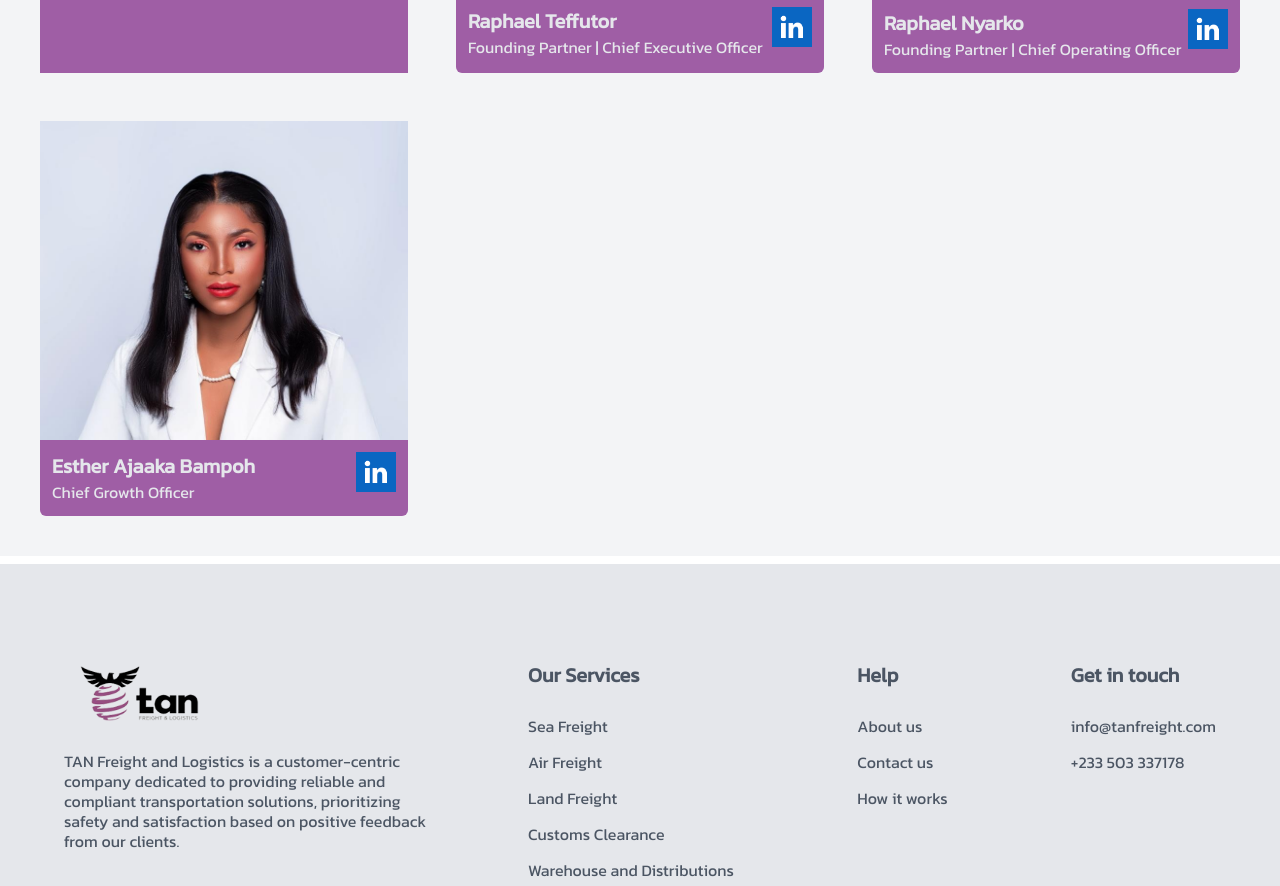
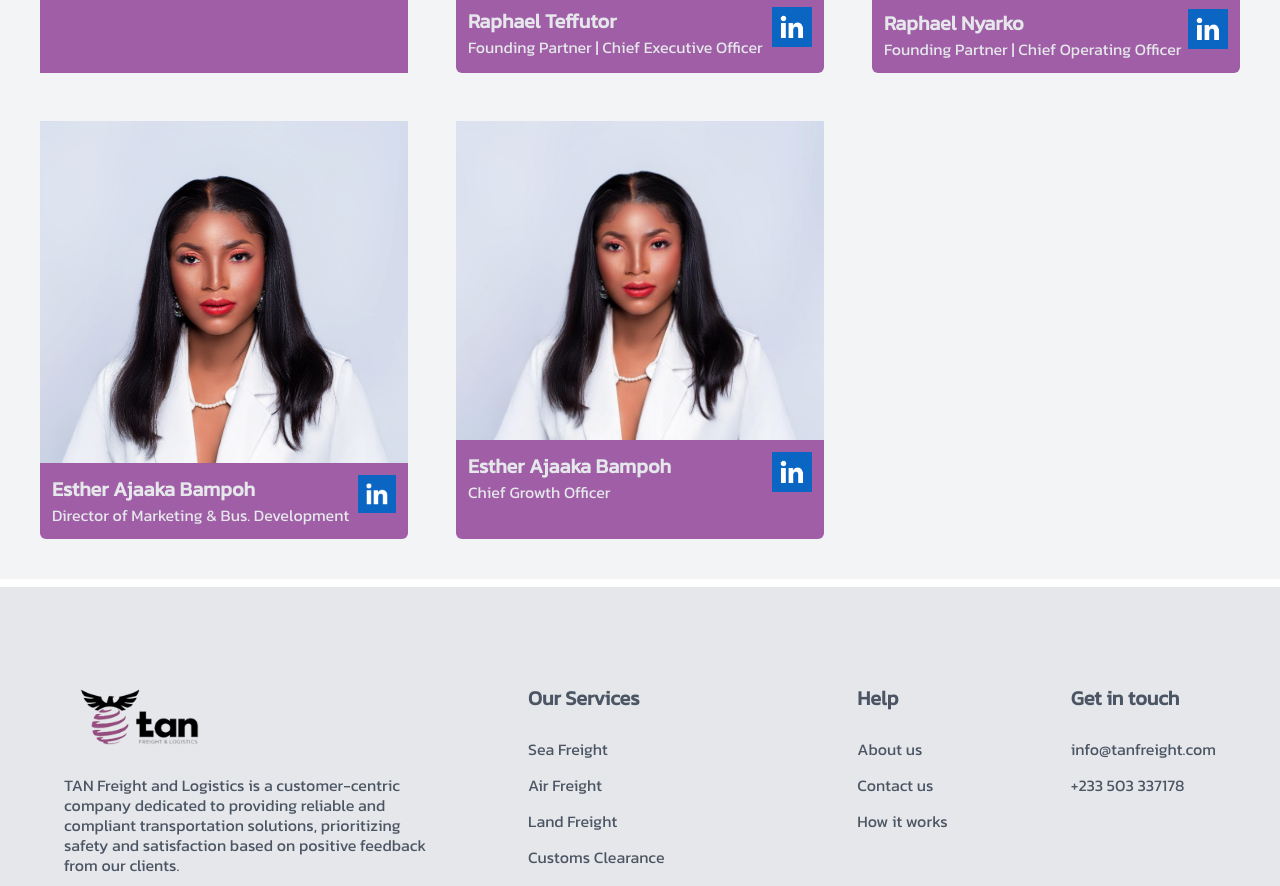
Before and after one commit to Saintholi/tanfreight-main-main, a Next.js app: page /about in a window 1280 px wide. Shown: the part 1420-2306 px from the top of the page. Built offline with nearby package versions, Linux system fonts and the light colour scheme.

Commit message:
Update ManagementTeam.tsx

```diff
--- a/components/ManagementTeam.tsx
+++ b/components/ManagementTeam.tsx
@@ -219,6 +219,41 @@ const ManagementTeam = () => {
               </div>
             </div>
           </div>
+           <div className="rounded-md bg-purple-2 text-gray-200">
+            <Link href="">
+              <Image
+                src="/managements/EB-2.JPG"
+                width={400}
+                height={400}
+                alt="tan stuff tan logistics"
+              />
+            </Link>
+            <div className="flex items-start justify-between p-3">
+              <div>
+                <h3 className="text-xl font-semibold">Esther Ajaaka Bampoh</h3>
+                <p>Director of Marketing & Bus. Development</p>
+              </div>
+              <div className="flex items-center justify-center gap-3 align-baseline">
+                {/* <Link
+                  href="mailto:esther.bampoh@tanfreight.com"
+                  className="email"
+                >
+                  <span className="text-4xl">&#9993;</span>
+                </Link> */}
+                <Link href="https://www.linkedin.com/in/esther-nanaama-bampoh-53a2331a1?miniProfileUrn=urn%3Ali%3Afs_miniProfile%3AACoAAC8ysj4BR37_DvcCFnwICXifPV7Gci4Q-MM&lipi=urn%3Ali%3Apage%3Ad_flagship3_company%3BZsrooM54R%2B2Jc6bejOV0Mw%3D%3D">
+                  <Image
+                    src="/managements/linkedin.png"
+                    alt="tan stuff tan logistics"
+                    width={38}
+                    height={38}
+                  />
+                </Link>
+                {/* <Link href="">
+                  <Image src="/ig.png" alt="" width={30} height={30} />
+                </Link> */}
+              </div>
+            </div>
+          </div>
           <div className="rounded-md bg-purple-2 text-gray-200">
             <Image
               src="/managements/EB-3.jpg"
```
